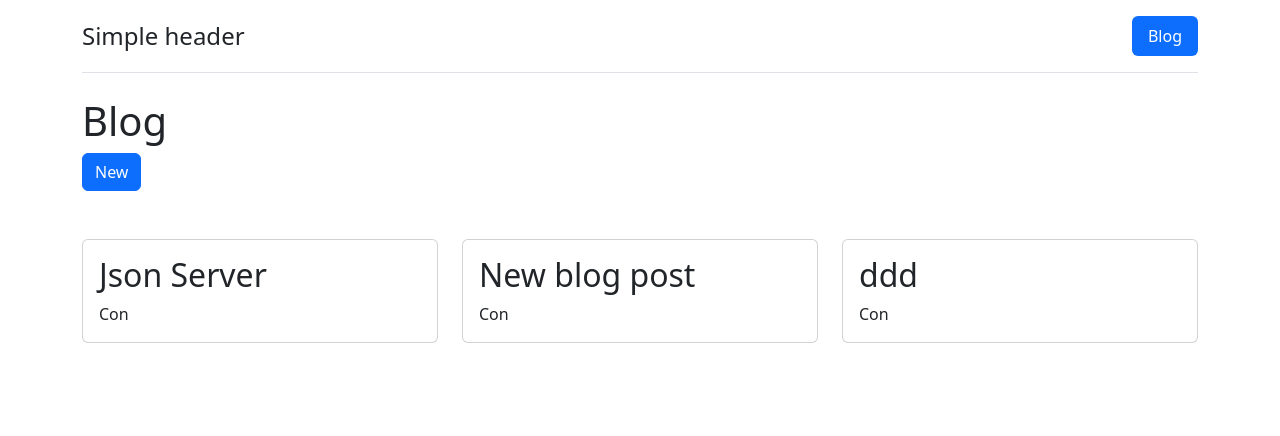
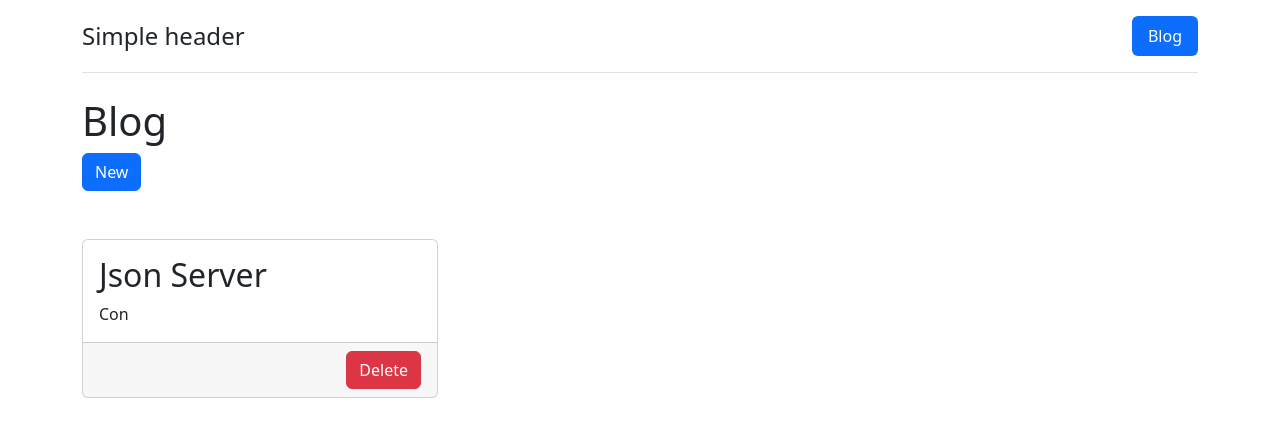
Before and after one commit to edo979/blog-rest-api, a React (Vite) app: page /blog in a window 1280 px wide. Shown: the top 436 px of the page. Built offline with nearby package versions, Linux system fonts and the light colour scheme; data requests are answered from the project's data file.

Commit message:
deleting posts

```diff
--- a/data/db.json
+++ b/data/db.json
@@ -5,20 +5,6 @@
       "title": "Json Server",
       "body": "Lorem ipsum dolor sit amet consectetur adipisicing elit. Expedita assumenda necessitatibus a nulla. Doloremque voluptatum aliquid quae ad tempore eaque aperiam aliquam aut dignissimos. Ut alias, illo ullam iure amet dicta totam illum deserunt tempora laboriosam repellat. Ipsum, rem laudantium!",
       "author": "Me Atme"
-    },
-    {
-      "id": "da3hfzv",
-      "createdAt": 1666117054665,
-      "title": "New blog post",
-      "body": "Lorem ipsum nešto nešto.. i neštoo.",
-      "author": "Edi Medi"
-    },
-    {
-      "id": "es8ojh1",
-      "createdAt": 1666117163351,
-      "title": "ddd",
-      "body": "fff",
-      "author": "aaa"
     }
   ]
 }
--- a/src/main.tsx
+++ b/src/main.tsx
@@ -1,9 +1,11 @@
 import React from 'react'
 import ReactDOM from 'react-dom/client'
 import { createBrowserRouter, RouterProvider } from 'react-router-dom'
-import { Blog, loader as postsLoader } from './routes/Blog'
+import { ErrorPage } from './routes/ErrorPage'
+import { Blog } from './routes/Blog'
+import { action as destroyAction } from './routes/BlogDestroyPost'
 import { BlogNew, action as newBlogAction } from './routes/BlogNew'
-import { ErrorPage } from './routes/ErrorPage'
+import { Blogs, loader as postsLoader } from './routes/Blogs'
 import { Home } from './routes/Home'
 import { Root } from './routes/Root'
 import './scss/style.scss'
@@ -12,14 +14,24 @@ const router = createBrowserRouter([
   {
     path: '/',
     element: <Root />,
+    errorElement: <ErrorPage />,
     children: [
       { index: true, element: <Home /> },
       {
         path: '/blog',
-        errorElement: <ErrorPage />,
         children: [
-          { index: true, element: <Blog />, loader: postsLoader },
-          { path: 'new', element: <BlogNew />, action: newBlogAction },
+          {
+            errorElement: <ErrorPage />,
+            children: [
+              { index: true, element: <Blogs />, loader: postsLoader },
+              { path: 'new', element: <BlogNew />, action: newBlogAction },
+              { path: ':postId', element: <Blog /> },
+              {
+                path: ':postId/destroy',
+                action: destroyAction,
+              },
+            ],
+          },
         ],
       },
     ],
--- a/src/model/posts.ts
+++ b/src/model/posts.ts
@@ -39,3 +39,17 @@ export async function createPosts(data: {
   const resData = await response.json()
   return resData
 }
+
+export async function deletePost(id: string) {
+  const response = await fetch(`${url}/posts/${id}`, {
+    method: 'DELETE',
+    headers: {
+      'Content-type': 'application/json',
+    },
+  })
+
+  if (!response.ok) throw new Error("Can't delete post")
+
+  const resData = await 'Resource Deleted'
+  return resData
+}
--- a/src/routes/Blog.tsx
+++ b/src/routes/Blog.tsx
@@ -1,47 +1,3 @@
-import { Link, useLoaderData, useNavigate } from 'react-router-dom'
-import { getPosts, Post } from '../model/posts'
-
-export async function loader() {
-  const posts = await getPosts()
-  return { posts }
+export function Blog() {
+  return <h1>Blog</h1>
 }
-
-export function Blog() {
-  const { posts } = useLoaderData() as { posts: Post[] }
-  const navigate = useNavigate()
-
-  if (!posts) return null
-
-  return (
-    <>
-      <div className="row">
-        <h1>Blog</h1>
-      </div>
-
-      <div className="row">
-        <div className="col">
-          <button
-            className="btn btn-primary"
-            type="submit"
-            onClick={() => navigate('/blog/new')}
-          >
-            New
-          </button>
-        </div>
-      </div>
-
-      <section className="row row-cols-1 row-cols-md-3 g-4 mt-4">
-        {posts.map(({ id, title }) => (
-          <div key={id} className="col">
-            <div className="card">
-              <div className="card-body">
-                <h2 className="card-title">{title}</h2>
-                <p className="card-text">Con</p>
-              </div>
-            </div>
-          </div>
-        ))}
-      </section>
-    </>
-  )
-}
--- /dev/null
+++ b/src/routes/BlogDestroyPost.tsx
@@ -0,0 +1,9 @@
+import { Params, redirect } from 'react-router-dom'
+import { deletePost } from '../model/posts'
+
+export async function action({ params }: { params: Params }) {
+  if (!params.postId) throw new Error("Can't delete post!")
+  await deletePost(params.postId)
+
+  return redirect('/blog')
+}
--- /dev/null
+++ b/src/routes/Blogs.tsx
@@ -0,0 +1,64 @@
+import { Form, Link, useLoaderData, useNavigate } from 'react-router-dom'
+import { getPosts, Post } from '../model/posts'
+
+export async function loader() {
+  const posts = await getPosts()
+  return { posts }
+}
+
+export function Blogs() {
+  const { posts } = useLoaderData() as { posts: Post[] }
+  const navigate = useNavigate()
+
+  if (!posts) return null
+
+  return (
+    <>
+      <div className="row">
+        <h1>Blog</h1>
+      </div>
+
+      <div className="row">
+        <div className="col">
+          <button
+            className="btn btn-primary"
+            type="submit"
+            onClick={() => navigate('/blog/new')}
+          >
+            New
+          </button>
+        </div>
+      </div>
+
+      <section className="row row-cols-1 row-cols-md-3 g-4 mt-4">
+        {posts.map(({ id, title }) => (
+          <div key={id} className="col">
+            <div className="card h-100">
+              <div className="card-body">
+                <h2 className="card-title">{title}</h2>
+                <p className="card-text">Con</p>
+              </div>
+              <div className="card-footer d-flex justify-content-end">
+                <Form
+                  method="delete"
+                  action={`/blog/${id}/destroy`}
+                  onSubmit={(e) => {
+                    if (
+                      !confirm('Please confirm you want to delete this post?')
+                    ) {
+                      e.preventDefault()
+                    }
+                  }}
+                >
+                  <button className="btn btn-danger" type="submit">
+                    Delete
+                  </button>
+                </Form>
+              </div>
+            </div>
+          </div>
+        ))}
+      </section>
+    </>
+  )
+}
```
